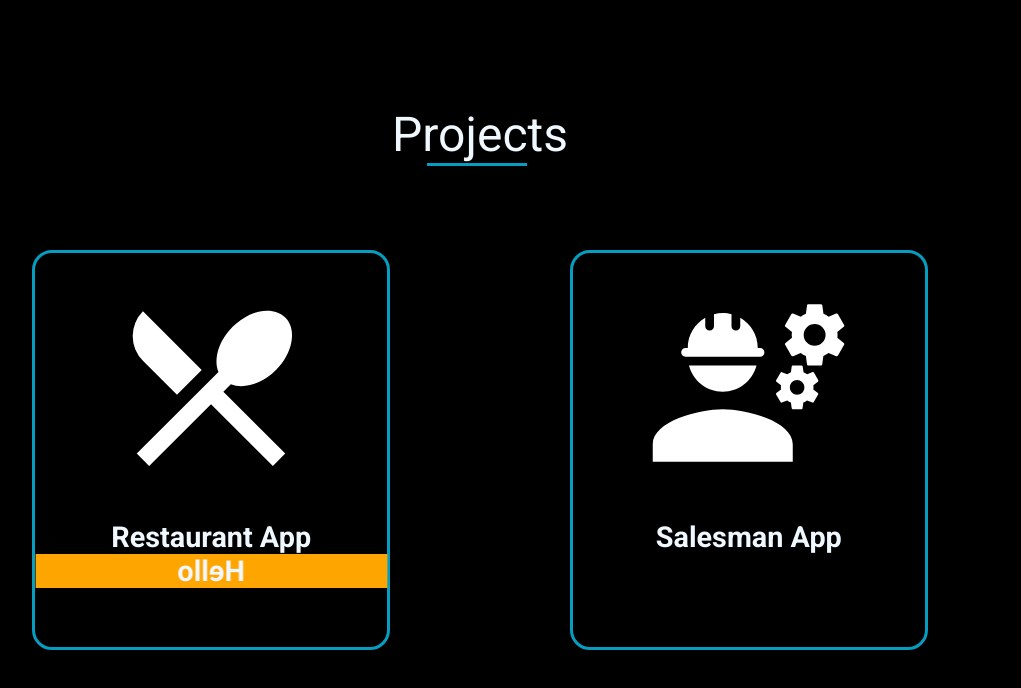
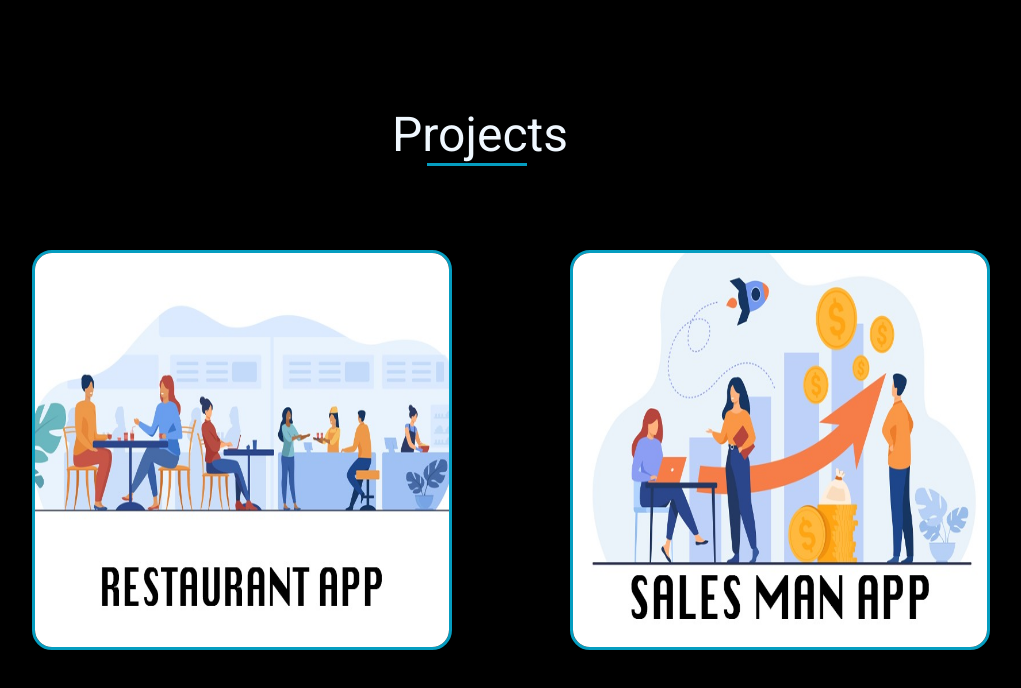
Before and after one commit to VISRUTHI-17/portfolio_react, a React (Create React App) app: page /project in a window 1280 px wide. Shown: the top 688 px of the page, without its empty margins (160-1181 px from the left). Built offline with nearby package versions, Linux system fonts and the light colour scheme.

Commit message:
Commit 7

```diff
--- a/src/components/Image2.js
+++ b/src/components/Image2.js
@@ -1,17 +1,25 @@
-import React from "react";
+import React,{ useRef}  from "react";
 import "./Image2.css";
 import Introimg1 from "../assets/img2.jpg";
 import about from "./data.js";
 
-const Image2 = () => {
+
+const Image2 = (props) => {
+  const close = (fun) => {
+    console.log(fun);
+    setTimeout(() => fun(),500);
+  }
+
+
+
   return (
-      <div className="main-about" style={{backgroundImage:`url(${Introimg1})`}}>
+    <div className="main-about" style={{ backgroundImage: `url(${Introimg1})` }}>
       <div className="main-about-left">
         <p className="text-underline">About me</p>
       </div>
       <div className="main-about-right">
         <p className="descritpion">{about}</p>
-        <div className="button-my-works">View Works</div>
+        <div className="button-my-works" onClick={()=>close(props.button)}>View works</div>
 
       </div>
     </div>
--- a/src/routes/About.js
+++ b/src/routes/About.js
@@ -2,10 +2,10 @@ import React from 'react'
 import Image2 from '../components/Image2';
 import Education from '../components/Education';
 
-const About = () => {
+const About = (props) => {
   return (
     <div>
-      <Image2/>
+      <Image2 button={props.work.click4}/>
       <Education/>
     </div>
   );
--- a/src/routes/Main.js
+++ b/src/routes/Main.js
@@ -39,7 +39,7 @@ const Main = () => {
         <Home />
       </div>
       <div className="mainabc" ref={ref1}>
-        <About />
+        <About work={clicks} />
       </div>
       <div className="mainabc" ref={ref2}>
         <Skill />
--- a/src/routes/Project.css
+++ b/src/routes/Project.css
@@ -48,7 +48,6 @@
 .rest-div{
     height: 50vh;
     width: 40%;
-    border: 3px solid #059DC0;
     border-radius: 20px;
     text-align: center;
     font-size: 1.8em;
@@ -69,8 +68,81 @@
     transform: rotateY(180deg);
 }
 
-.rest-back {
-    position: relative;
-    background-color: orange;
+
+
+.rest-name{
+    margin-top: 5%;
+}
+
+
+.flip-card {
+  background-color: transparent;
+  width: 300px;
+  height: 200px;
+
+  perspective: 1000px; /* Remove this if you don't want the 3D effect */
+}
+
+/* This container is needed to position the front and back side */
+.flip-card-inner {
+  /* position: relative; */
+  width: 140%;
+  height: 150%;
+  /* background-color: blue; */
+  border-radius: 20px;
+  /* text-align: center; */
+  transition: transform 0.8s;
+  transform-style: preserve-3d;
+}
+
+/* Do an horizontal flip when you move the mouse over the flip box container */
+.flip-card:hover .flip-card-inner {
+  transform: rotateY(180deg);
+}
+
+/* Position the front and back side */
+.flip-card-front, .flip-card-back {
+  position: absolute;
+  width: 100%;
+  height: 100%;
+  -webkit-backface-visibility: hidden; /* Safari */
+  backface-visibility: hidden;
+}
+
+/* Style the front side (fallback if image is missing) */
+.flip-card-front {
+    height: 250px;
+}
+
+/* Style the back side */
+.flip-card-back {
+    height: 350px;
+    font-size: 0.9em;
+    margin-top: 5%;
+    border-radius: 20px;
+    border: 3px solid #059DC0;
     transform: rotateY(180deg);
 }
+
+.p-name{
+    margin: 1%;
+}
+
+.p-desc{
+    margin: 2%;
+    font-size: 0.9em;
+    font-style: italic;
+}
+
+.h4-name{
+    margin: 3%;
+    color: #059DC0;
+    font-size: 1.5em;
+}
+
+img{
+    height: 50vh;
+    width: 100%;
+    border-radius: 20px;
+    border: 3px solid #059DC0;
+}
--- a/src/routes/Project.js
+++ b/src/routes/Project.js
@@ -1,7 +1,9 @@
 import React from 'react'
 import './Project.css';
-import { RiRestaurant2Fill } from "react-icons/ri";
-import { MdEngineering } from "react-icons/md";
+import  rest  from '../assets/rest.jpg';
+import  sales  from '../assets/sales.jpg';
+
+import { IoLogoGithub } from "react-icons/io";
 
 
 const Project = () => {
@@ -10,21 +12,49 @@ const Project = () => {
       <div><p className="project-title">Projects</p></div>
       <div className='project-work'>
         <div className='rest-div'>
-          <div className='rest-logo'>
-            <RiRestaurant2Fill className='icon1' style={{color:"white"}}/>
+          <div class="flip-card">
+            <div class="flip-card-inner">
+              <div class="flip-card-front">
+                <img src={rest}></img>
+              </div>
+              <div class="flip-card-back">
+                <h4 className='h4-name'>Restaurant App</h4>
+                <p className='p-name'>Duration: JUL 2022-JAN 2023</p>
+                <p className='p-name'>Role: Frontend and Backend</p>
+                <p className='p-desc'>This is a simple restaurant app built on flutter
+                  to manage crowd and orders in college cafeteria.</p>
+                <a href={"https://github.com/VISRUTHI-17/Restaurant"}>
+                  <IoLogoGithub className="logo-css" style={{ color: "white" }} />
+                </a>
+
+              </div>
+            </div>
           </div>
-          <h4>Restaurant App</h4>
-          <div className='rest-back'>
-            <h4>Hello</h4>
+        </div>
+
+        <div className='rest-div'>
+          <div className="flip-card">
+            <div class="flip-card-inner">
+              <div class="flip-card-front">
+              <img src={sales}></img>
+              </div>
+              <div class="flip-card-back">
+                <h4 className='h4-name'>Salesman App</h4>
+                <p className='p-name'>Duration: MAR 2023</p>
+                <p className='p-name'>Role: Frontend </p>
+                <p className='p-desc'>The app is an intermediate between Salesperson and the company to simply
+                  operations on orders, sales, collections and expenses.</p>
+                <a href={"https://github.com/VISRUTHI-17/sales_app"}>
+                  <IoLogoGithub className="logo-css" style={{ color: "white" }} />
+                </a>
+
+
+              </div>
+            </div>
 
           </div>
-        </div>
-        <div className='rest-div'>
-          <div className='sales-logo'>
-            <MdEngineering className='icon1' style={{color:"white"}}/>
-            <h4>Salesman App</h4>
 
-          </div>
+
         </div>
       </div>
     </div>
@@ -33,3 +63,14 @@ const Project = () => {
 
 
 export default Project;
+
+
+// {/* <div className='rest-logo'>
+//             <RiRestaurant2Fill className='icon1' style={{color:"white"}}/>
+//           </div> */}
+
+{/* <div className='sales-logo'>
+            <MdEngineering className='icon1' style={{color:"white"}}/>
+            <h4>Salesman App</h4>
+
+          </div> */}
```
Also changed, not shown: src/assets/rest.jpg (added), src/assets/sales.jpg (added). Lines whose indentation alone changed are shown as unchanged.
